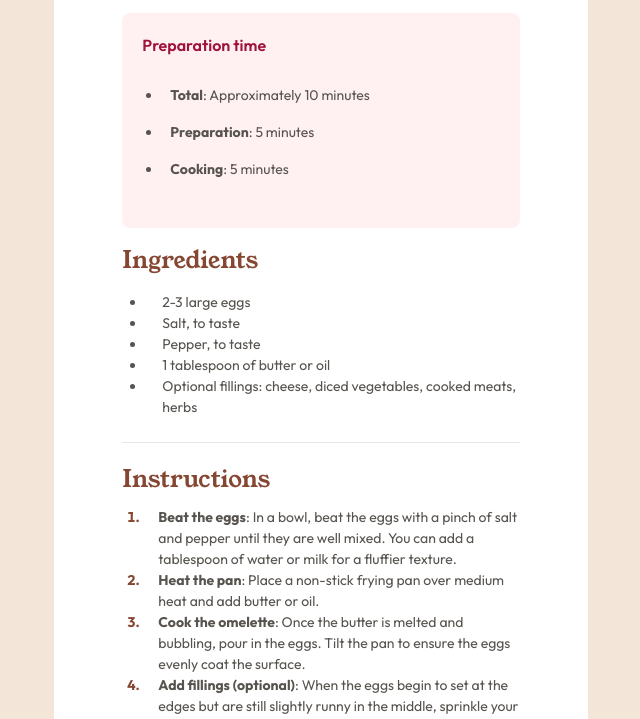
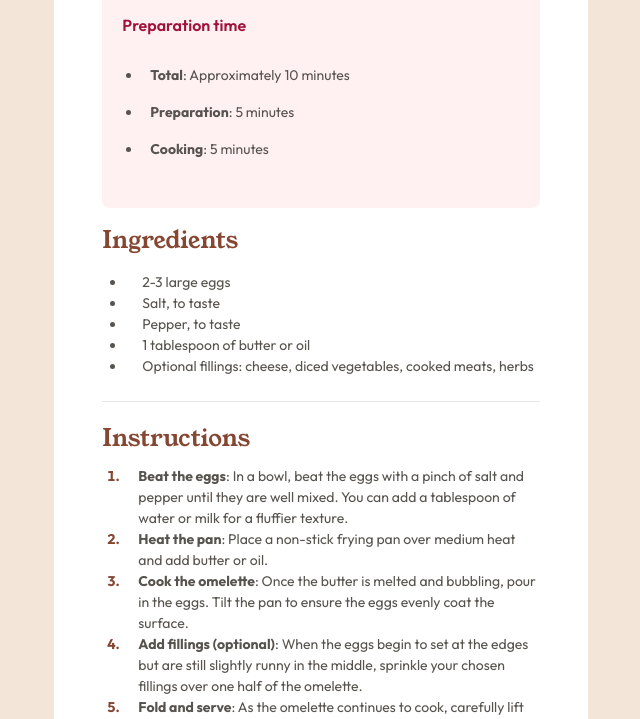
Before and after one commit to Nikhil-Neware/FrontEndMentor, a plain HTML site: page recipe-page/dist/index.html in a window 1280 px wide. Shown: the part 460-1179 px from the top of the page, without its empty margins (319-959 px from the left). Drawn offline with Linux system fonts and the light colour scheme.

Commit message:
changes in index and style file

```diff
--- a/recipe-page/dist/index.html
+++ b/recipe-page/dist/index.html
@@ -33,7 +33,7 @@
     <!-- image section ends here  -->
 
     <!-- text section starts here  -->
-    <div class="p-10">
+    <div class="p-10 md:p-5">
       <!-- section-1 starts here  -->
       <div>
       <h1 class="text-3xl text-stone-900 font-young py-2">Simple Omelette Recipe </h1>
```
Also changed, not shown: recipe-page/dist/style.css.
